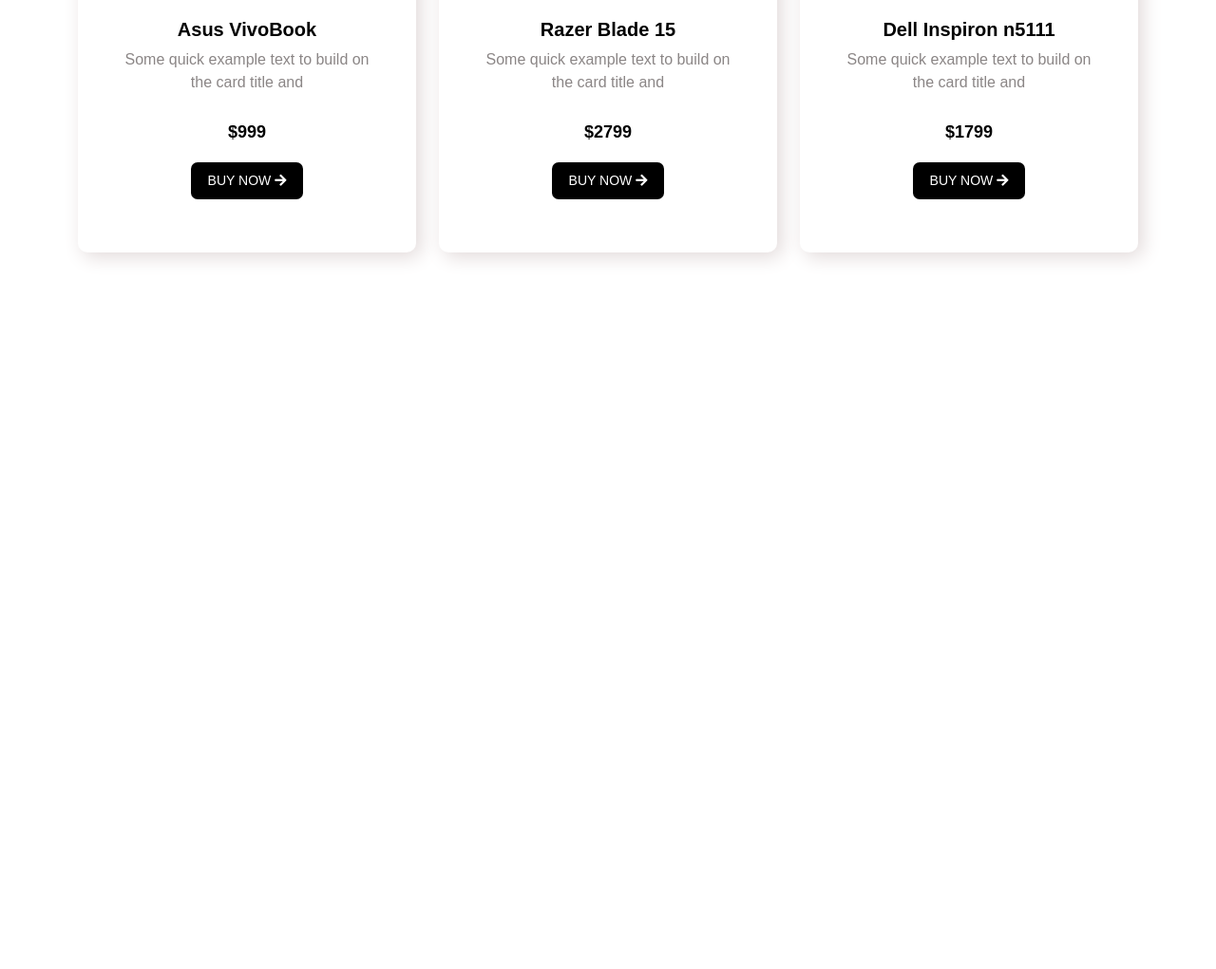
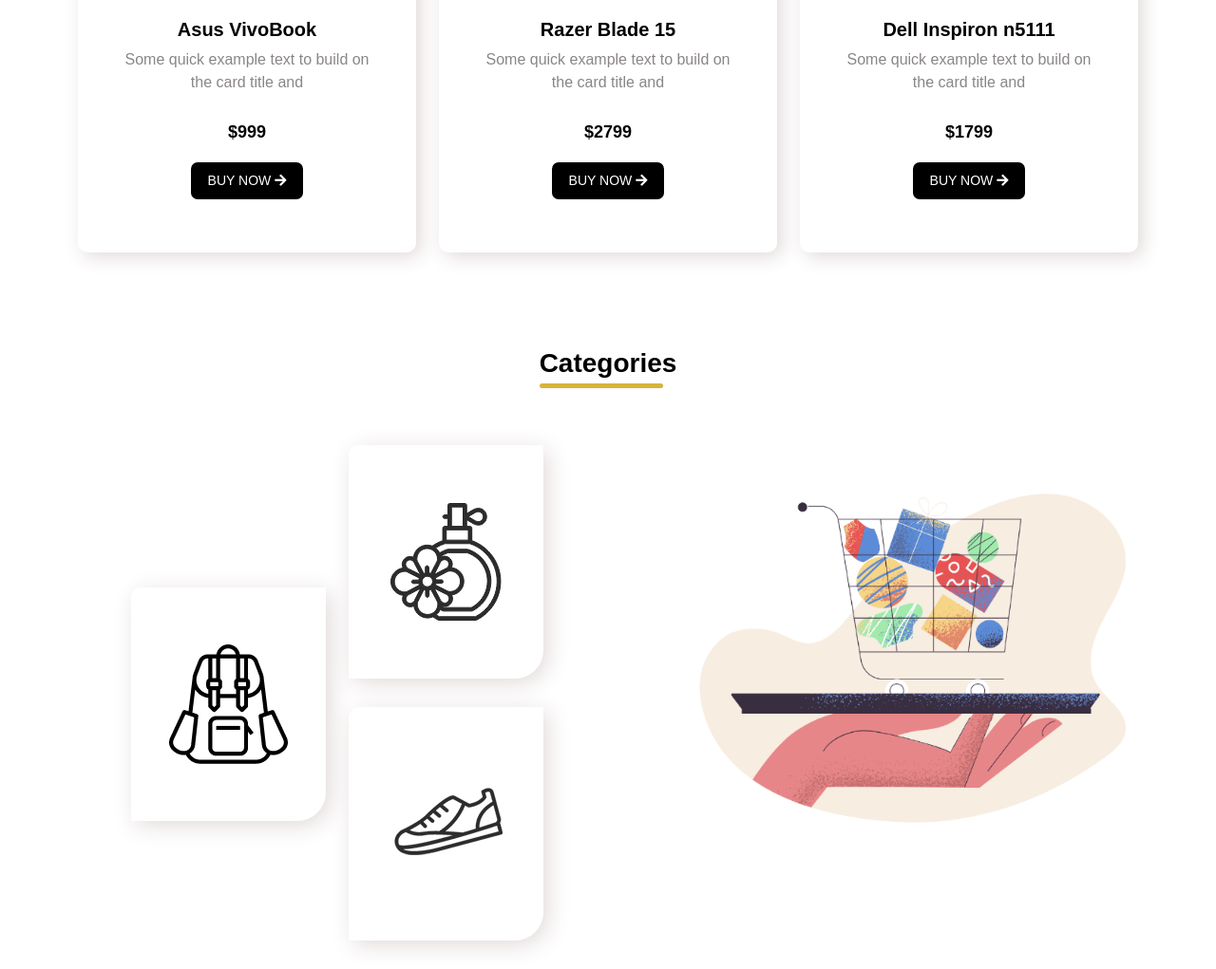
Before and after one commit to Nuralam30/hot-gadgets, a plain HTML site: page index.html in a window 1280 px wide. Shown: the part 1829-2850 px from the top of the page at 95% size. Before the commit the page ends 2195 px from the top, so only its background shows below. Drawn offline with Linux system fonts and the light colour scheme.

Commit message:
categories section added

```diff
--- a/index.html
+++ b/index.html
@@ -192,6 +192,37 @@
     </div>
 
 
+    <!---------------categories section start---------------->
+    <div class="container">
+      <h3 class="section-heading text-center">Categories</h3>
+      <div class="row">
+        <div class="col-md-6">
+          <div class="categories d-flex justify-content-center">
+            <div class="row">
+              <div class="col-md-6">
+                <div class="gap"></div>
+                <div class="categorie-image">
+                  <img src="images/Categories/bag.png" alt="">
+                </div>
+              </div>
+              <div class="col-md-6">
+                <div class="categorie-image">
+                  <img src="images/Categories/perfume.png" alt="">
+                </div>
+                <div class="categorie-image">
+                  <img src="images/Categories/shoe.png" alt="">
+                </div>
+              </div>
+            </div>
+          </div>
+        </div>
+        <div class="col-md-6">
+          <div class="pale-order">
+            <img src="images/Categories/pale-order.png" alt="">
+          </div>
+        </div>
+      </div>
+    </div>
 
 
     <script src="js/bootstrap.min.js"></script>
```
